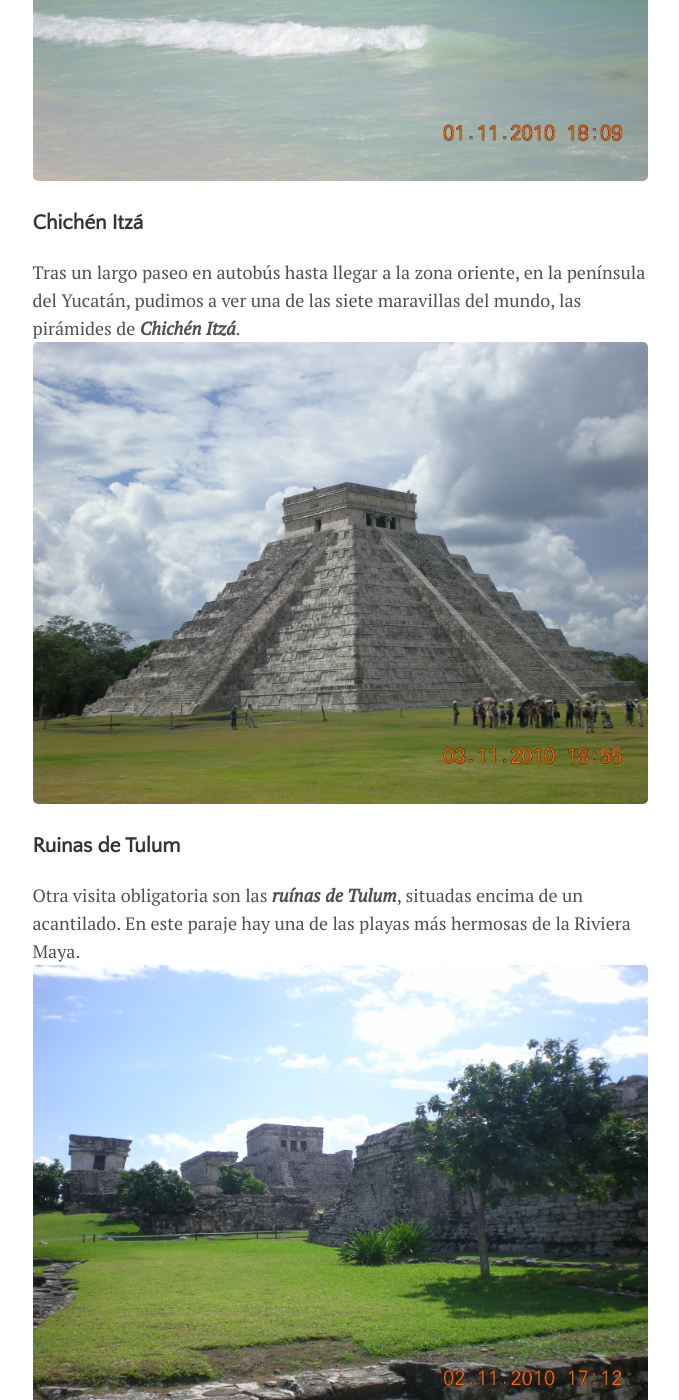
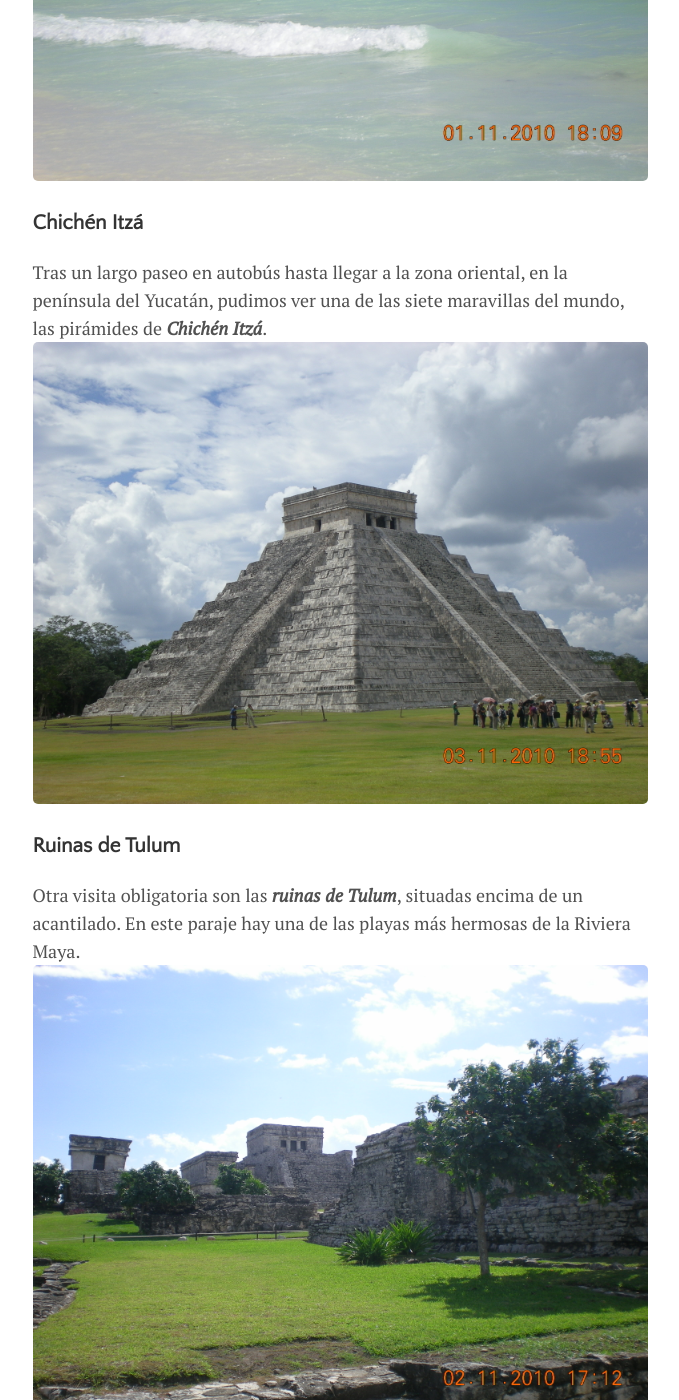
Before and after one commit to moguimon/Viajes, a Jekyll site: the page built from _posts/2020-11-24-ViajeMejico.md, in a window 1280 px wide and 1400 px high, scrolled down 1703 px. Shown: the whole window, without its empty margins (300-979 px from the left). Built offline with Jekyll 4.4.1, drawn with Linux system fonts in a browser that asks for light colours.

Commit message:
Update 2020-11-24-ViajeMejico.md

```diff
--- a/_posts/2020-11-24-ViajeMejico.md
+++ b/_posts/2020-11-24-ViajeMejico.md
@@ -18,9 +18,9 @@ Esta zona es muy turística y cuenta con una playa privada muy extensa, en una z
 ![Imágenes de Playa del Carmen]({{site.baseurl}}/assets/img/PlayaCarmen.jpg)
 
 ### Chichén Itzá
-Tras un largo paseo en autobús hasta llegar a la zona oriente, en la península del Yucatán, pudimos a ver una de las siete maravillas del mundo, las pirámides de ___Chichén Itzá___.
+Tras un largo paseo en autobús hasta llegar a la zona oriental, en la península del Yucatán, pudimos ver una de las siete maravillas del mundo, las pirámides de ___Chichén Itzá___.
 ![Imagen de Chichen Itza]({{site.baseurl}}/assets/img/ChichenItza.jpg)
 
 ### Ruinas de Tulum
-Otra visita obligatoria son las ___ruínas de Tulum___, situadas encima de un acantilado. En este paraje hay una de las playas más hermosas de la Riviera Maya.
+Otra visita obligatoria son las ___ruinas de Tulum___, situadas encima de un acantilado. En este paraje hay una de las playas más hermosas de la Riviera Maya.
 ![Imagen de Tulum]({{site.baseurl}}/assets/img/Tulum.jpg)
```
